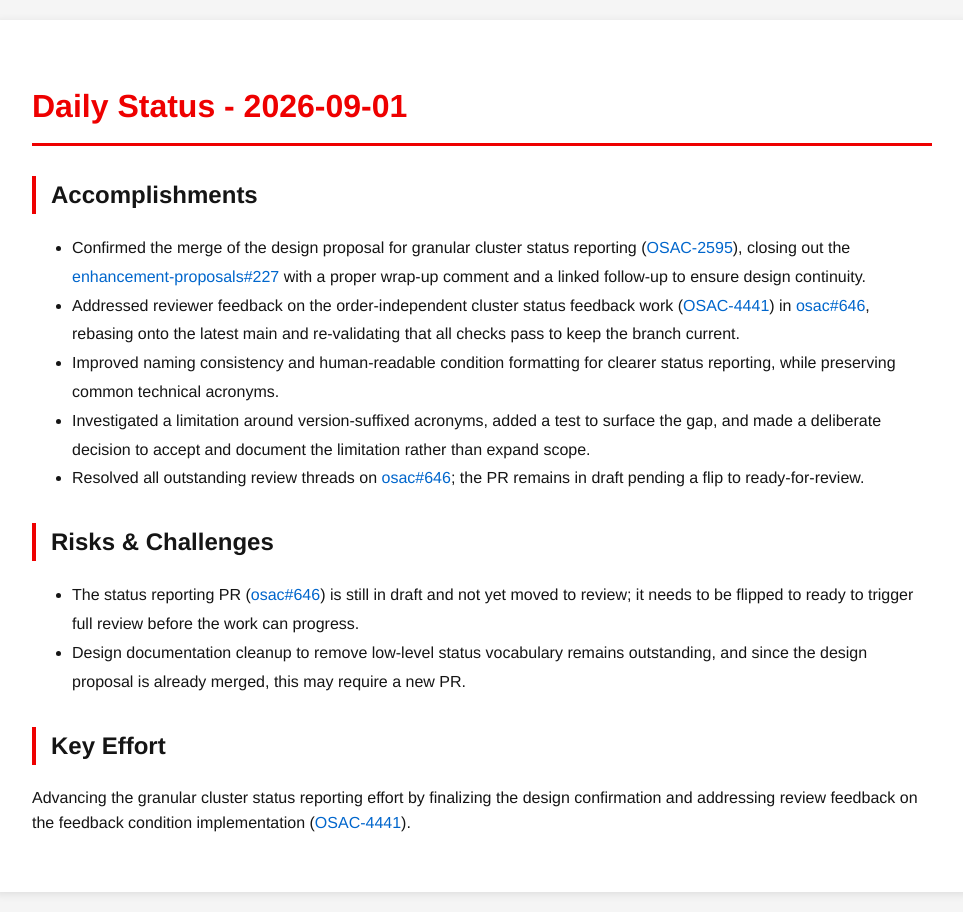
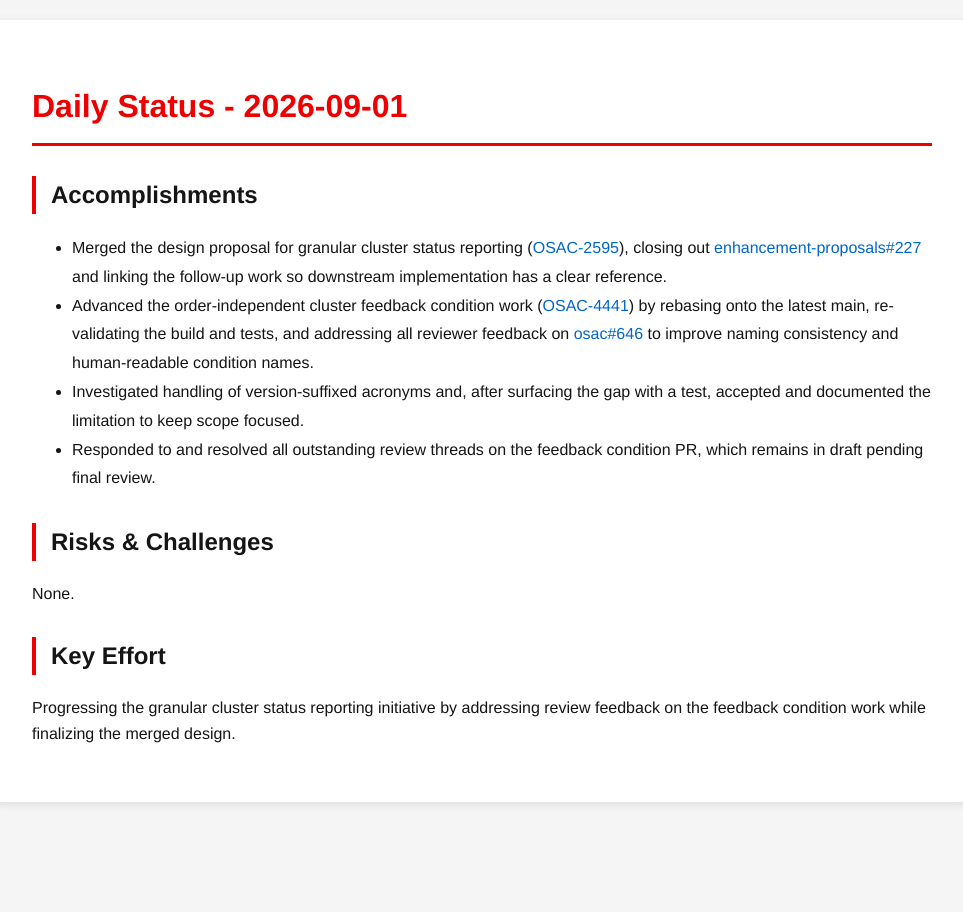
Before and after one commit to tzvatot/daily-status, a Jekyll site: the page built from 2026-09-01.md, in a window 1280 px wide. Shown: the whole page, without its empty margins (158-1121 px from the left). Built offline with Jekyll 4.4.1, drawn with Linux system fonts in a browser that asks for light colours.

Commit message:
Daily status update - 2026-09-01

```diff
--- a/2026-09-01.md
+++ b/2026-09-01.md
@@ -7,15 +7,13 @@ date: 2026-09-01
 # Daily Status - 2026-09-01
 
 ## Accomplishments
-- Confirmed the merge of the design proposal for granular cluster status reporting ([OSAC-2595](https://redhat.atlassian.net/browse/OSAC-2595)), closing out the [enhancement-proposals#227](https://github.com/osac-project/enhancement-proposals/pull/227) with a proper wrap-up comment and a linked follow-up to ensure design continuity.
-- Addressed reviewer feedback on the order-independent cluster status feedback work ([OSAC-4441](https://redhat.atlassian.net/browse/OSAC-4441)) in [osac#646](https://github.com/osac-project/osac/pull/646), rebasing onto the latest main and re-validating that all checks pass to keep the branch current.
-- Improved naming consistency and human-readable condition formatting for clearer status reporting, while preserving common technical acronyms.
-- Investigated a limitation around version-suffixed acronyms, added a test to surface the gap, and made a deliberate decision to accept and document the limitation rather than expand scope.
-- Resolved all outstanding review threads on [osac#646](https://github.com/osac-project/osac/pull/646); the PR remains in draft pending a flip to ready-for-review.
+- Merged the design proposal for granular cluster status reporting ([OSAC-2595](https://redhat.atlassian.net/browse/OSAC-2595)), closing out [enhancement-proposals#227](https://github.com/osac-project/enhancement-proposals/pull/227) and linking the follow-up work so downstream implementation has a clear reference.
+- Advanced the order-independent cluster feedback condition work ([OSAC-4441](https://redhat.atlassian.net/browse/OSAC-4441)) by rebasing onto the latest main, re-validating the build and tests, and addressing all reviewer feedback on [osac#646](https://github.com/osac-project/osac/pull/646) to improve naming consistency and human-readable condition names.
+- Investigated handling of version-suffixed acronyms and, after surfacing the gap with a test, accepted and documented the limitation to keep scope focused.
+- Responded to and resolved all outstanding review threads on the feedback condition PR, which remains in draft pending final review.
 
 ## Risks & Challenges
-- The status reporting PR ([osac#646](https://github.com/osac-project/osac/pull/646)) is still in draft and not yet moved to review; it needs to be flipped to ready to trigger full review before the work can progress.
-- Design documentation cleanup to remove low-level status vocabulary remains outstanding, and since the design proposal is already merged, this may require a new PR.
+None.
 
 ## Key Effort
-Advancing the granular cluster status reporting effort by finalizing the design confirmation and addressing review feedback on the feedback condition implementation ([OSAC-4441](https://redhat.atlassian.net/browse/OSAC-4441)).
+Progressing the granular cluster status reporting initiative by addressing review feedback on the feedback condition work while finalizing the merged design.
```
